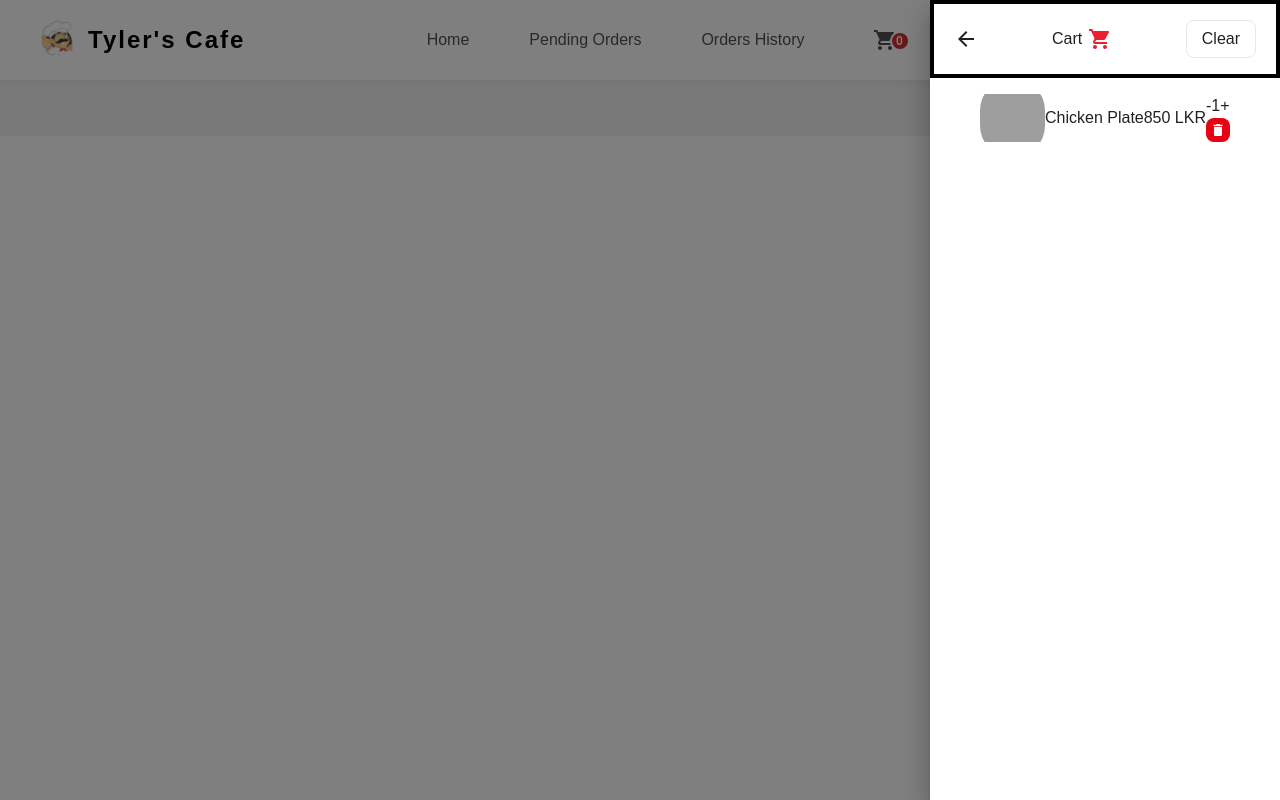
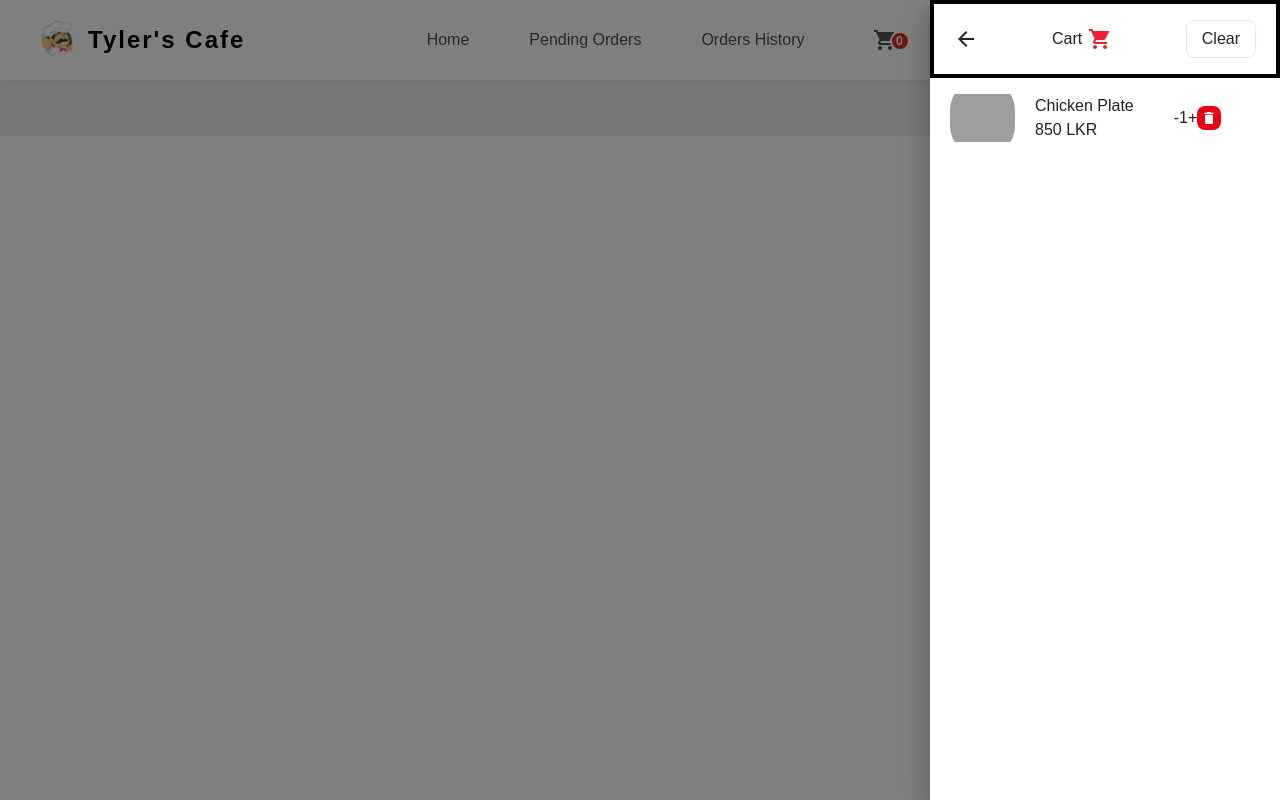
Before and after one commit to AshanSandeep06/Food-Shop-System, a React (Create React App) app in the folder frontend/: page / in a window 1280 px wide. Both pictures are taken after a click on the button "cart". Built offline with nearby package versions, Linux system fonts and the light colour scheme; grey boxes are pictures that could not be loaded.

Commit message:
Content Updated

```diff
--- a/frontend/src/components/Header/Header.tsx
+++ b/frontend/src/components/Header/Header.tsx
@@ -88,18 +88,18 @@ const Header = (props: HeaderProps) => {
         <div className="flex flex-col">
           <div className="flex flex-col">
             {/* cart items */}
-            <div className="flex items-center justify-center">
+            <div className="pl-5 flex items-center justify-start gap-5">
               <img
                 src={ChickenPlate}
                 alt="foodImage"
                 className="w-20 h-20 max-w-[65px] rounded-full object-contain"
               />
-              <div>
+              <div className="flex flex-col mr-5">
                 <span>Chicken Plate</span>
                 <span>850 LKR</span>
               </div>
 
-              <div>
+              <div className="flex">
                 <span>
                   <button>-</button>
                 </span>
```
